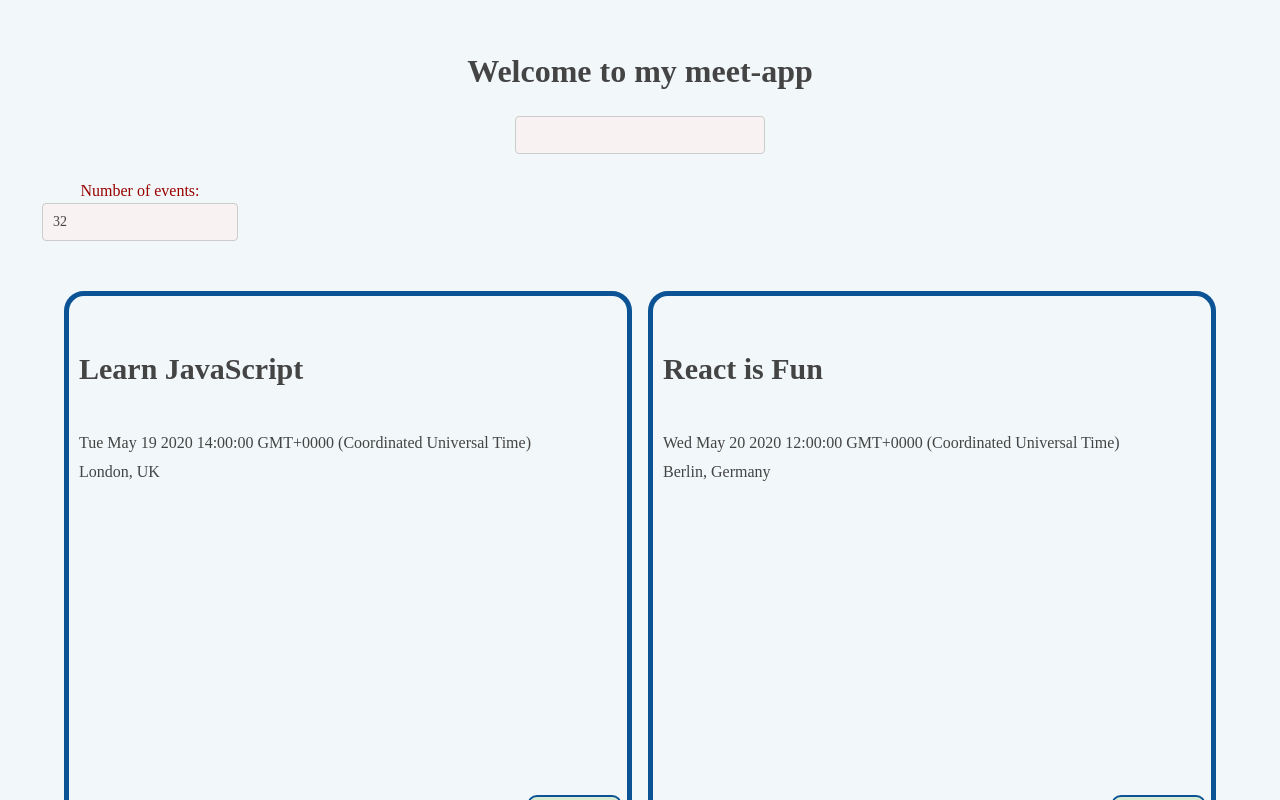
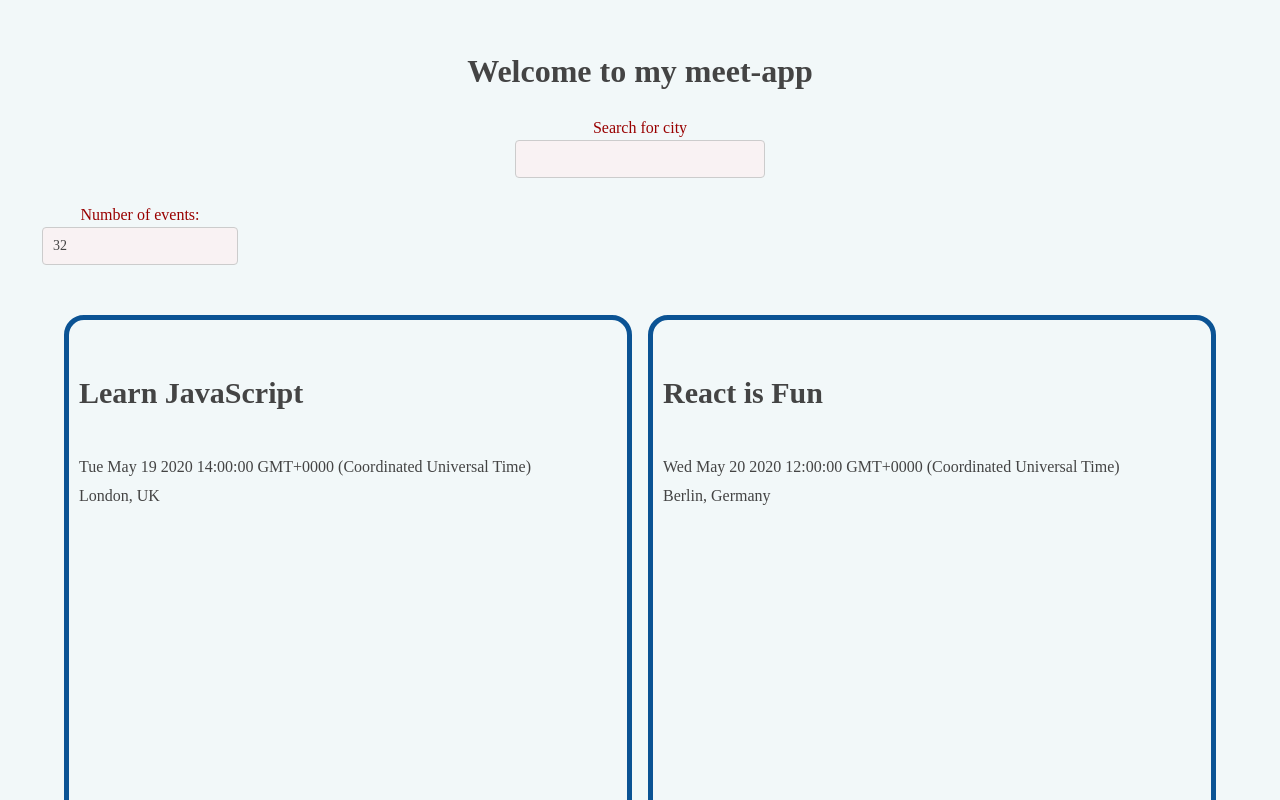
Before and after one commit to Junior-22/meet-app, a React (Create React App) app: page / in a window 1280 px wide. Shown: the top 800 px of the page. Built offline with nearby package versions, Linux system fonts and the light colour scheme; a web font is replaced by a local one; what atatus-spa would draw is missing.

Commit message:
add label & fix showSuggestions

```diff
--- a/src/CitySearch.js
+++ b/src/CitySearch.js
@@ -29,6 +29,7 @@ class CitySearch extends Component {
     if (suggestions.length === 0) {
       this.setState({
         query: value,
+        showSuggestions: false,
         infoText: "We cannot find the city you are looking for. Please try another city",
       });
     } else {
@@ -53,6 +54,7 @@ class CitySearch extends Component {
   render() {
     return (
       <div className="CitySearch">
+        <label htmlFor="city-search">Search for city</label>
         <input
           type="text"
           className="city"
```
